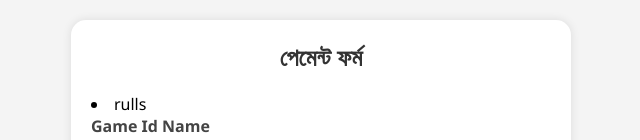
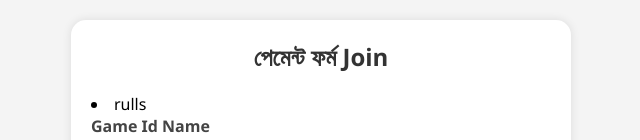
Before and after one commit to aitopupff/paymentform, a plain HTML site: page index.html in a window 1280 px wide. Shown: the top 140 px of the page, without its empty margins (319-959 px from the left). Drawn offline with Linux system fonts and the light colour scheme.

Commit message:
Update index.html

```diff
--- a/index.html
+++ b/index.html
@@ -93,7 +93,7 @@
 <body>
 
   <div class="form-container">
-    <h2>পেমেন্ট ফর্ম</h2>
+    <h2>পেমেন্ট ফর্ম Join</h2>
     <li>rulls</li>
     <form id="payment-form">
       <label>Game Id Name </label>
```
